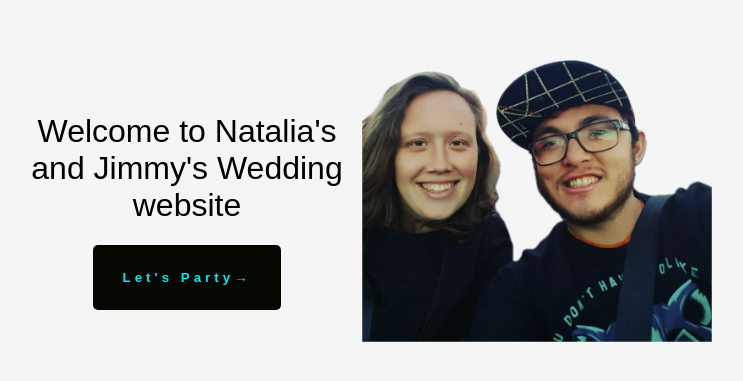
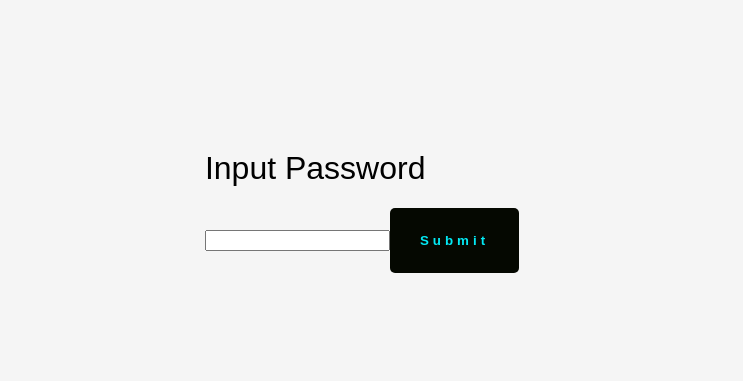
Before and after one commit to karlagoo/wedding-website, a React (Create React App) app: page /password in a window 1280 px wide. Shown: the part 167-548 px from the top of the page, without its empty margins (278-1021 px from the left). Built offline with nearby package versions, Linux system fonts and the light colour scheme; a web font is replaced by a local one.

Commit message:
Routing fixed

```diff
--- a/src/App.js
+++ b/src/App.js
@@ -1,15 +1,14 @@
 import { Routes, Route } from 'react-router-dom';
 import './App.css';
-import Welcome from './components/Welcome';
-import Password from './components/Signup/Password';
+import Welcome from './components/welcome/Welcome';
+import Password from './components/password/Password';
 
 function App() {
   return (
     <div className="App">
       <Routes>
-        <Route path='/' element={<Welcome />}>
+        <Route path='/' element={<Welcome />} />
         <Route path='/password' element={<Password />}/>
-        </Route>
 
       </Routes>
 
--- a/src/components/Signup/Password.jsx
+++ /dev/null
@@ -1,9 +0,0 @@
-import React from 'react'
-
-function Password() {
-  return (
-    <div>Password</div>
-  )
-}
-
-export default Password
--- /dev/null
+++ b/src/components/password/Password.jsx
@@ -0,0 +1,13 @@
+import React from "react";
+
+function Password() {
+  return (
+    <div>
+      <h1>Input Password</h1>
+      <input type="text" />
+      <button>Submit</button>
+    </div>
+  );
+}
+
+export default Password;
--- a/src/components/Welcome.jsx
+++ b/src/components/welcome/Welcome.jsx
@@ -1,23 +1,20 @@
 import React from "react";
 import "./welcome.css";
-import Pic from "../assets/Subject.png";
+import Pic from "../../assets/Subject.png";
 import { useNavigate } from "react-router-dom";
 
 
 function Welcome() {
   const navigate = useNavigate();
 
-  const handleClick = () => {
-    //console.log("hi")
-    navigate("/password");
-  };
+
   return (
     <div className="container">
       <div className="welcome_container">
         <div className="paragraph_container">
           <h1>Welcome to Natalia's and Jimmy's Wedding website</h1>
 
-          <button onClick={handleClick}>Let's Party→</button>
+         <button onClick={()=> navigate('/password')}>Let's Party→</button>
         </div>
 
         <img src={Pic} alt="" className="welcome_img" />
```
Also changed, not shown: src/components/welcome/welcome.css (renamed from src/components/welcome.css).
